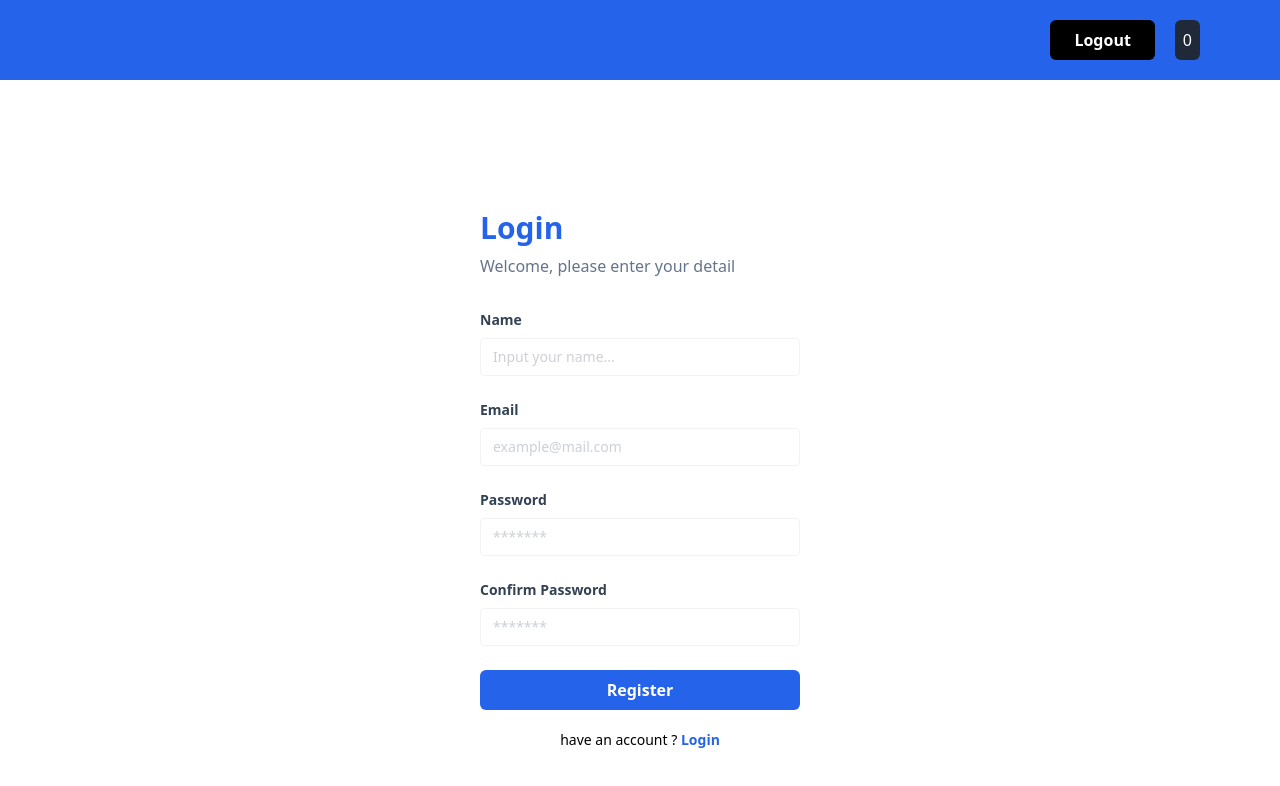
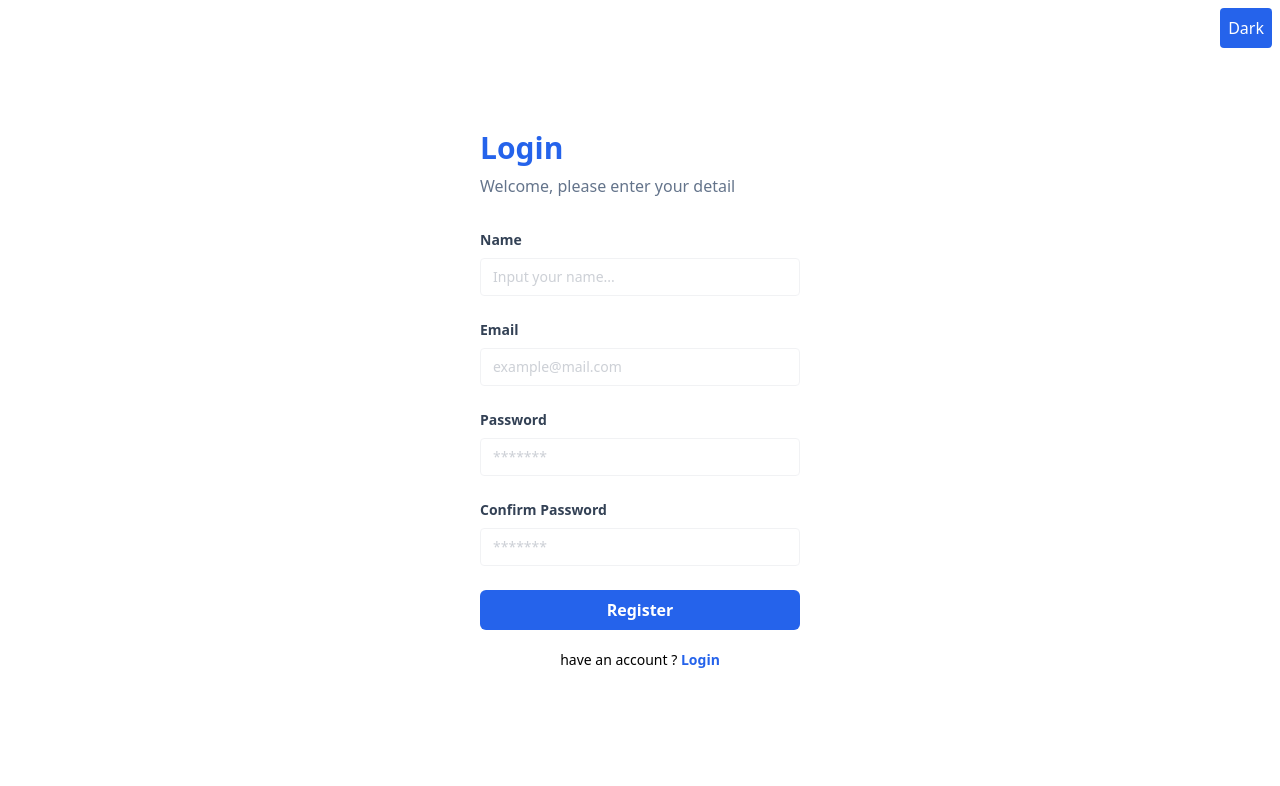
Before and after one commit to muchammad-athfal/react-vite-jsx, a React (Vite) app: page /register in a window 1280 px wide. Shown: the top 786 px of the page. Built offline with nearby package versions, Linux system fonts and the light colour scheme; sample sign-in values are in the browser's storage.

Commit message:
feat: Update useContext

```diff
--- a/src/components/Fragments/TableCart.jsx
+++ b/src/components/Fragments/TableCart.jsx
@@ -1,11 +1,13 @@
-import { useEffect, useRef, useState } from "react";
+import { useContext, useEffect, useRef, useState } from "react";
 import { useSelector } from "react-redux";
+import { DarkMode } from "../../context/DarkMode";
 
 const TableCart = (props) => {
   const { products } = props;
   const cart = useSelector((state) => state.cart.data);
   const [totalPrice, setTotalPrice] = useState(0);
   const totalPriceRef = useRef(null);
+  const { isDarkMode } = useContext(DarkMode);
 
   useEffect(() => {
     if (products.length > 0 && cart.length > 0) {
@@ -23,7 +25,11 @@
   }, [cart, products]);
 
   return (
-    <table className="text-left table-auto border-separate border-spacing-x-5">
+    <table
+      className={`text-left table-auto border-separate border-spacing-x-5 ${
+        isDarkMode && "text-white"
+      }`}
+    >
       <thead>
         <tr>
           <th>Product</th>
--- a/src/components/Layouts/AuthLayout.jsx
+++ b/src/components/Layouts/AuthLayout.jsx
@@ -1,10 +1,24 @@
+import { useContext } from "react";
 import { Link } from "react-router-dom";
+import { DarkMode } from "../../context/DarkMode";
 
 const AuthLayout = (props) => {
   const { children, title, type } = props;
+  const { isDarkMode, setIsDarkMode } = useContext(DarkMode);
+
   return (
-    <div className="flex justify-center min-h-screen items-center">
+    <div
+      className={`flex justify-center min-h-screen items-center ${
+        isDarkMode && "bg-slate-900"
+      }`}
+    >
       <div className="w-full max-w-xs">
+        <button
+          className="absolute right-2 top-2 bg-blue-600 p-2 text-white rounded"
+          onClick={() => setIsDarkMode(!isDarkMode)}
+        >
+          {isDarkMode ? "Light" : "Dark"}
+        </button>
         <h1 className="text-3xl font-bold mb-2 text-blue-600">{title}</h1>
         <p className="font-medium text-slate-500 mb-8">
           Welcome, please enter your detail
--- a/src/components/Layouts/Navbar.jsx
+++ b/src/components/Layouts/Navbar.jsx
@@ -1,12 +1,14 @@
-import { useEffect, useState } from "react";
+import { useContext, useEffect, useState } from "react";
 import { useLogin } from "../../hooks/useLogin";
 import Button from "../Elements/Button";
 import { useSelector } from "react-redux";
+import { DarkMode } from "../../context/DarkMode";
 
 const Navbar = () => {
   const username = useLogin();
   const [totalCart, setTotalCart] = useState(0);
   const cart = useSelector((state) => state.cart.data);
+  const { isDarkMode, setIsDarkMode } = useContext(DarkMode);
 
   useEffect(() => {
     const sum = cart.reduce((acc, item) => {
@@ -25,9 +27,15 @@
       <Button classname="ml-5 bg-black" onClick={handleLogout}>
         Logout
       </Button>
-      <div className="flex items-center bg-gray-800 p-2 rounded-md ml-5">
+      <div className="flex items-center bg-gray-800 p-2 rounded-md ml-5 mr-5">
         {totalCart}
       </div>
+      <Button
+        className="bg-black px-10 mx-5 text-white rounded"
+        onClick={() => setIsDarkMode(!isDarkMode)}
+      >
+        {isDarkMode ? "Light" : "Dark"}
+      </Button>
     </div>
   );
 };
--- /dev/null
+++ b/src/context/DarkMode.jsx
@@ -0,0 +1,16 @@
+import { createContext, useState } from "react";
+
+const DarkModeContext = createContext();
+
+const DarkModeContextProvider = ({ children }) => {
+  const [isDarkMode, setIsDarkMode] = useState(false);
+
+  return (
+    <DarkModeContext.Provider value={{ isDarkMode, setIsDarkMode }}>
+      {children}
+    </DarkModeContext.Provider>
+  );
+};
+
+export const DarkMode = DarkModeContext;
+export default DarkModeContextProvider;
--- a/src/main.jsx
+++ b/src/main.jsx
@@ -9,7 +9,7 @@
 import DetailProductPage from "./pages/detailProduct";
 import { Provider } from "react-redux";
 import store from "./redux/store";
-import Navbar from "./components/Layouts/Navbar";
+import DarkModeContextProvider from "./context/DarkMode";
 
 const router = createBrowserRouter([
   {
@@ -38,8 +38,9 @@
 ReactDOM.createRoot(document.getElementById("root")).render(
   <React.StrictMode>
     <Provider store={store}>
-      <Navbar />
-      <RouterProvider router={router} />
+      <DarkModeContextProvider>
+        <RouterProvider router={router} />
+      </DarkModeContextProvider>
     </Provider>
   </React.StrictMode>
 );
--- a/src/pages/products.jsx
+++ b/src/pages/products.jsx
@@ -1,11 +1,15 @@
-import { Fragment, useEffect, useState } from "react";
+import { Fragment, useContext, useEffect, useState } from "react";
 import CardProduct from "../components/Fragments/CardProduct";
 import { getProducts } from "../services/product.service";
 import { useLogin } from "../hooks/useLogin";
 import TableCart from "../components/Fragments/TableCart";
+import Navbar from "../components/Layouts/Navbar";
+import { DarkMode } from "../context/DarkMode";
 
 const ProductsPage = () => {
   const [products, setProducts] = useState([]);
+  const { isDarkMode, setIsDarkMode } = useContext(DarkMode);
+
   useLogin();
 
   useEffect(() => {
@@ -16,7 +20,10 @@
 
   return (
     <Fragment>
-      <div className="flex justify-center py-5">
+      <Navbar />
+      <div
+        className={`flex justify-center py-5 ${isDarkMode && "bg-slate-900"}`}
+      >
         <div className="w-3/4 flex flex-wrap">
           {products.length > 0 &&
             products.map((product) => (
```
